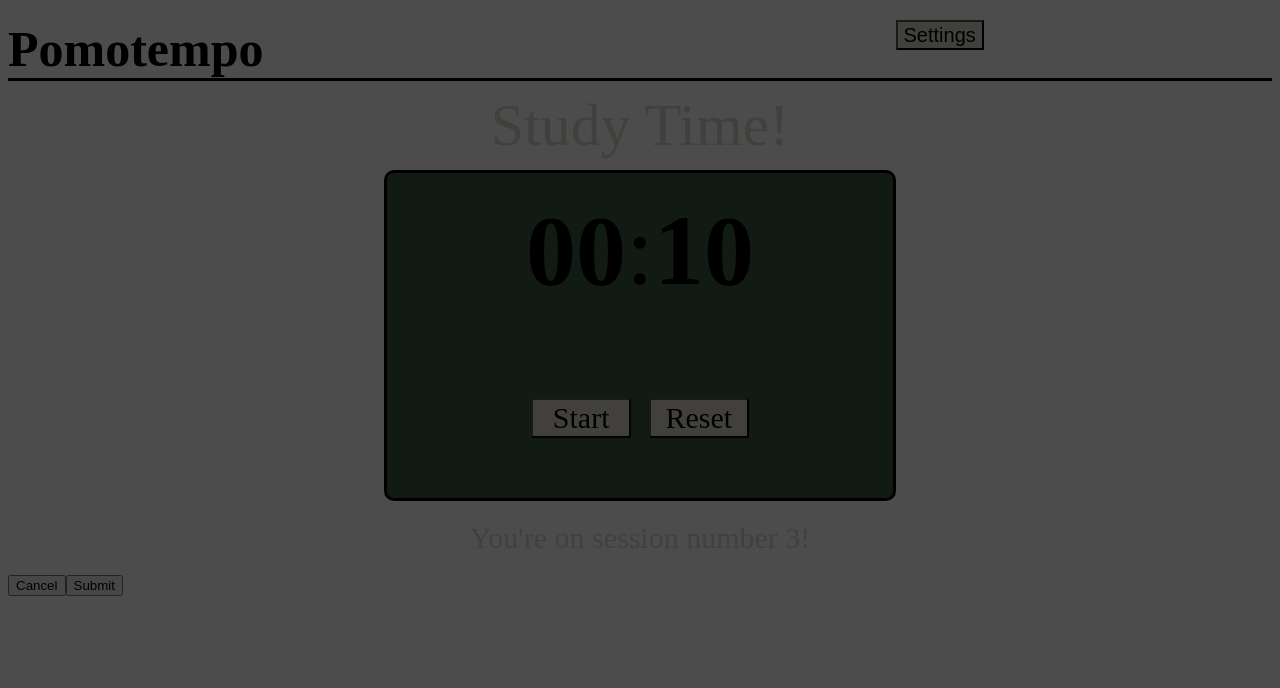
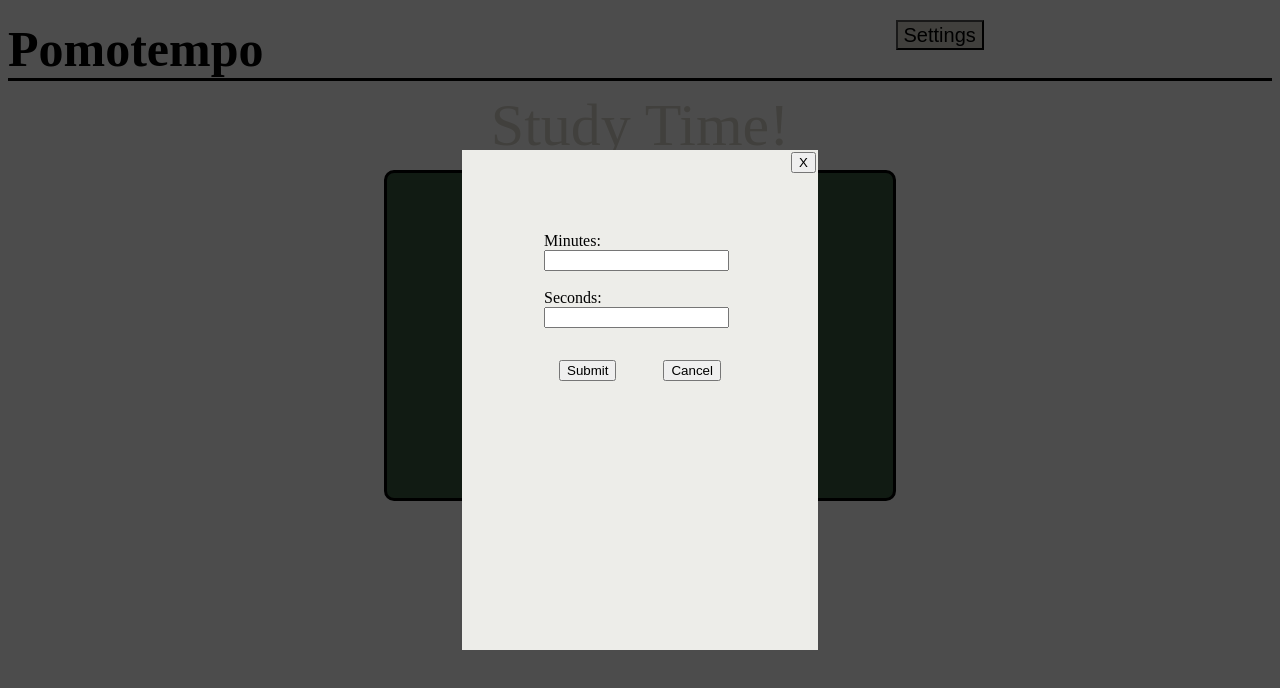
Before and after one commit to CamdenSmithh/Pomodoro, a React app: page / in a window 1280 px wide. Both pictures are taken after a click on the button "Settings". Shown: the top 688 px of the page. Built offline with nearby package versions, Linux system fonts and the light colour scheme; the HTML template or start-up script is replaced by a standard one.

Commit message:
Added settings modal with form for minutes/seconds

```diff
--- a/client/src/components/Settings.jsx
+++ b/client/src/components/Settings.jsx
@@ -9,8 +9,8 @@ const styles = {
     transform: 'translate(-50%, -50%',
     backgroundColor: '#EDEDE9',
     padding: '50px',
-    height: '75%',
-    width: '50%',
+    height: '50%',
+    width: '20%',
     zIndex: 1000,
   },
   modalOverlay: {
@@ -23,12 +23,16 @@ const styles = {
     zIndex: 1000,
   },
   modalItems: {
-    overflowY: 'scroll',
+    // overflowY: 'scroll',
     maxWidth: '100%',
     maxHeight: '40vh',
     padding: '2rem',
   },
-  xReviewBtn: {
+  buttonContainer: {
+    display: 'flex',
+    justifyContent: 'space-evenly',
+  },
+  xBtn: {
     marginTop: '2px',
     marginRight: '2px',
     position: 'absolute',
@@ -36,16 +40,23 @@ const styles = {
     right: '0',
     cursor: 'pointer',
   },
-  cancelReviewBtn: {
+  cancelBtn: {
     cursor: 'pointer',
   },
-  submitReviewBtn: {
+  submitBtn: {
     cursor: 'pointer',
   },
 };
 
-export default function Settings({ settings }) {
+export default function Settings({ settings, setSettings }) {
   if (!settings) return null;
+
+  function handleSubmit(event) {
+    event.preventDefault();
+    console.log(event.target.minutes.value);
+    console.log(event.target.seconds.value);
+    // setSettings(false);
+  }
 
   useEffect(() => {
     document.body.style.overflow = 'hidden';
@@ -54,14 +65,27 @@ export default function Settings({ settings }) {
   return (
     <>
       <div style={styles.modalOverlay} />
-      <div>
-        <form>
-          <button type="button">
-            Cancel
+      <div style={styles.modalContainer}>
+        <form onSubmit={(event) => handleSubmit(event)}>
+          <button type="button" onClick={() => { setSettings(false); }} style={styles.xBtn}>
+            X
           </button>
-          <button type="submit">
-            Submit
-          </button>
+          <div style={styles.modalItems}>
+            Minutes:
+            <input type="number" name="minutes" />
+            <br />
+            <br />
+            Seconds:
+            <input type="number" name="seconds" />
+          </div>
+          <div style={styles.buttonContainer}>
+            <button type="submit" style={styles.submitBtn}>
+              Submit
+            </button>
+            <button type="button" onClick={() => { setSettings(false); }} style={styles.cancelBtn}>
+              Cancel
+            </button>
+          </div>
         </form>
       </div>
     </>
```
